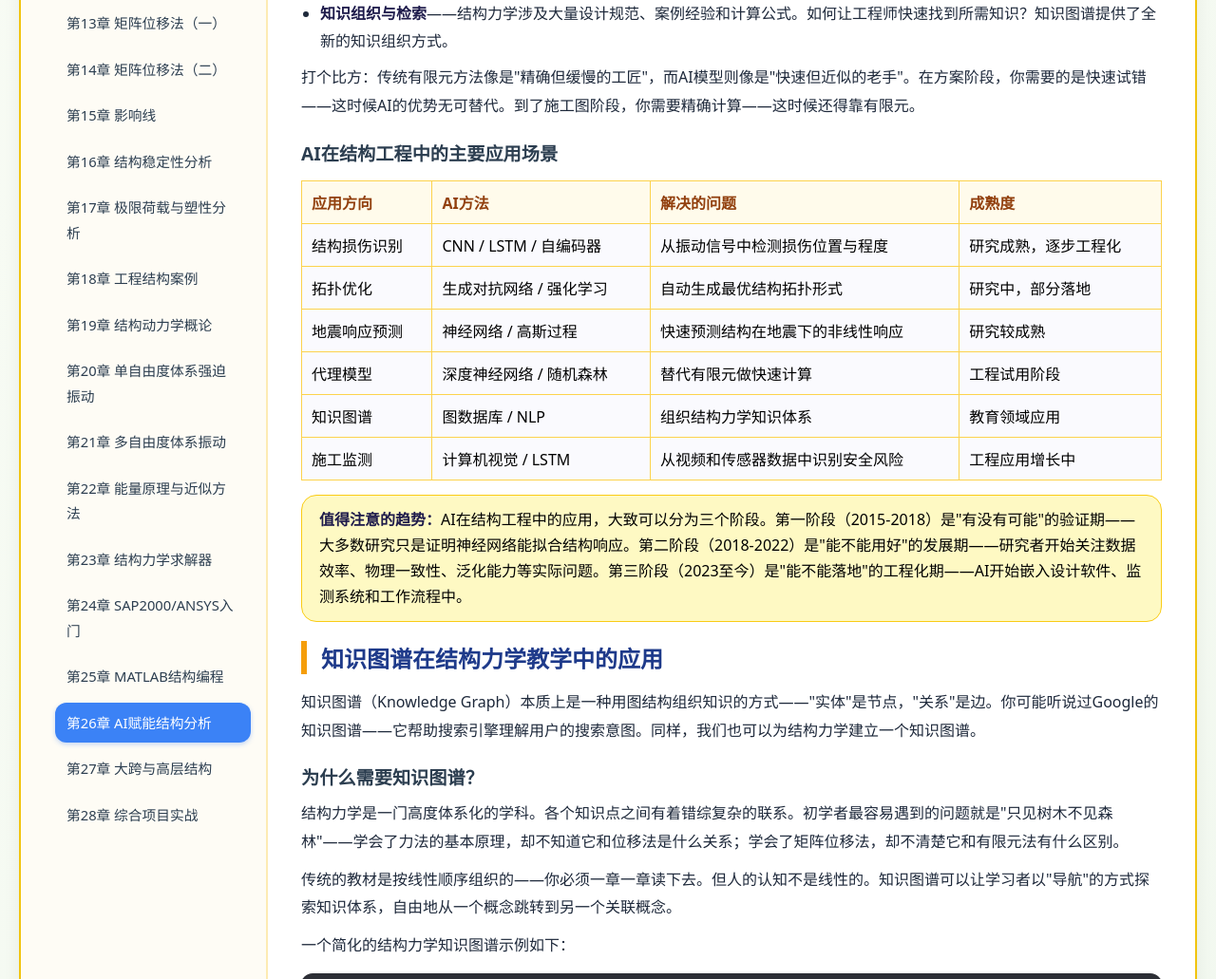
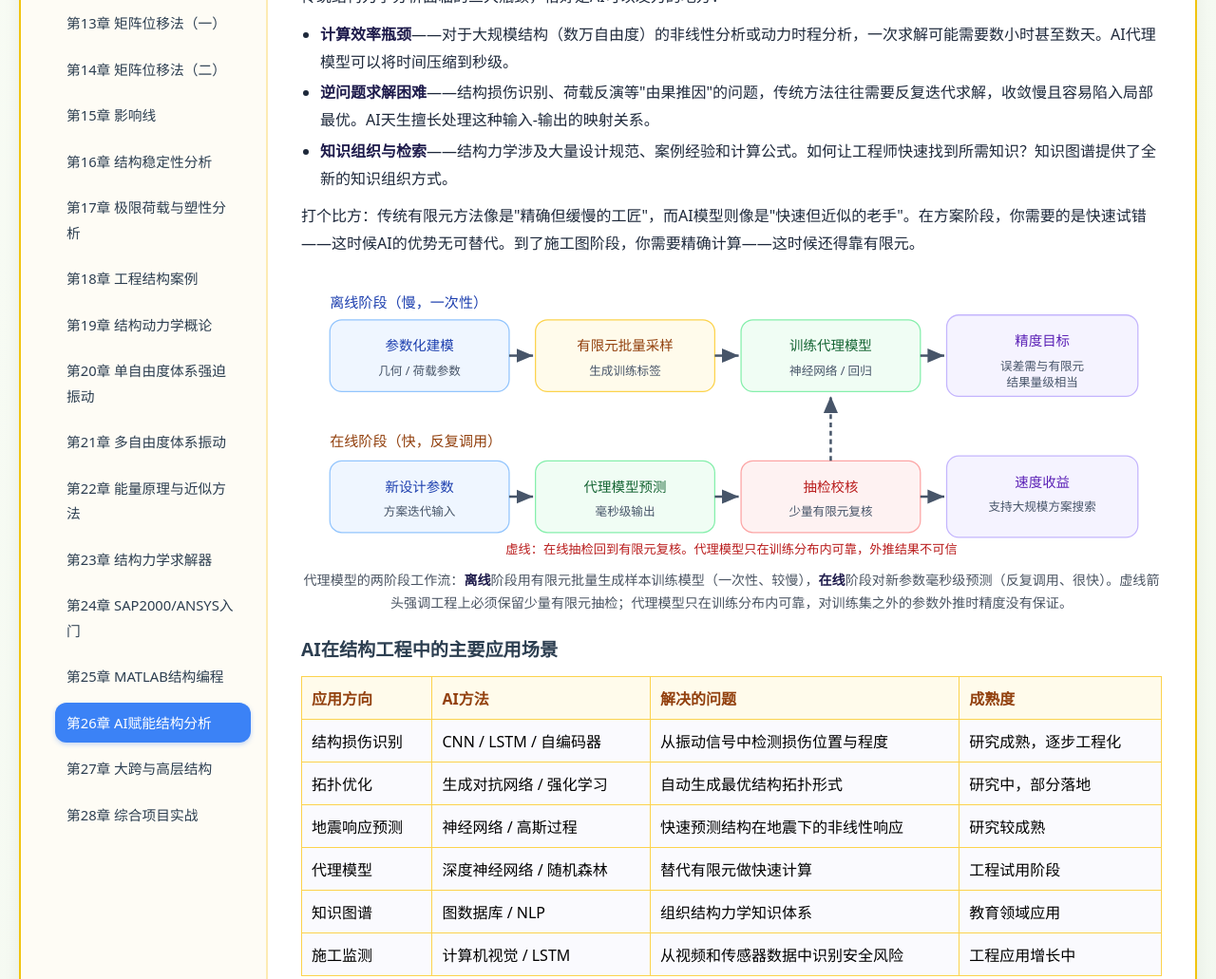
Before and after one commit to 1998x-stack/structural-mechanics-tutorial, a plain HTML site: page 26.html in a window 1280 px wide. Shown: the part 729-1760 px from the top of the page at 95% size. Drawn offline with Linux system fonts and the light colour scheme.

Commit message:
feat(structural-mechanics-tutorial): 第26章补齐 h1/main/nav 语义结构与代理模型两阶段流程图

```diff
--- a/26.html
+++ b/26.html
@@ -5,11 +5,16 @@
     <meta name="viewport" content="width=device-width, initial-scale=1.0, maximum-scale=1.5, user-scalable=yes">
     <title>第26章 AI赋能结构分析</title>
     <link rel="stylesheet" href="theme.css">
+    <style>
+        pre { overflow-x: auto; max-width: 100%; }
+        table { max-width: 100%; }
+        @media (max-width: 768px) { table { display: block; overflow-x: auto; } }
+    </style>
 </head>
 <body>
 <div class="double-border">
 <div class="container">
-    <div class="sidebar">
+    <nav class="sidebar" aria-label="章节目录">
         <h3>🏗️ 课程目录</h3>
         <ul class="chapter-list">
             <li><a href="01.html">第1章 绪论</a></li>
@@ -41,8 +46,13 @@
             <li><a href="27.html">第27章 大跨与高层结构</a></li>
             <li><a href="28.html">第28章 综合项目实战</a></li>
         </ul>
-    </div>
-    <div class="main-content">
+    </nav>
+    <main id="content" class="main-content">
+
+        <header class="article-header">
+            <h1>第26章 AI赋能结构分析：知识图谱、损伤识别与拓扑优化</h1>
+            <p class="dek">人工智能不是要取代有限元，而是补上它在效率、逆问题与知识组织上的短板。本章讲清代理模型（surrogate model）的工作流与适用边界，介绍知识图谱如何组织结构力学知识、机器学习如何做损伤识别与拓扑优化，并强调数据、泛化与可解释性带来的局限。文中涉及的外部研究结论均按原文叙述转述。</p>
+        </header>
 
         <h2>开篇：当结构力学遇见人工智能</h2>
 
@@ -67,6 +77,60 @@
         </ul>
 
         <p>打个比方：传统有限元方法像是"精确但缓慢的工匠"，而AI模型则像是"快速但近似的老手"。在方案阶段，你需要的是快速试错——这时候AI的优势无可替代。到了施工图阶段，你需要精确计算——这时候还得靠有限元。</p>
+
+        <figure>
+            <svg viewBox="0 0 720 236" role="img" aria-labelledby="fig-ai-title fig-ai-desc" xmlns="http://www.w3.org/2000/svg">
+                <title id="fig-ai-title">代理模型工作流：离线训练与在线预测</title>
+                <desc id="fig-ai-desc">上半部分为离线阶段：参数化建模后批量生成有限元样本，用来训练代理模型；下半部分为在线阶段：给定新参数由代理模型毫秒级预测，并用少量有限元抽检校核。右侧标注精度与速度的取舍。</desc>
+                <defs>
+                    <marker id="ai-ah" markerWidth="9" markerHeight="9" refX="7" refY="3" orient="auto"><path d="M0 0 L7 3 L0 6 Z" fill="#475569"/></marker>
+                </defs>
+                <text x="24" y="24" font-size="12" fill="#1e40af">离线阶段（慢，一次性）</text>
+                <g font-size="11.5" text-anchor="middle">
+                    <rect x="24" y="34" width="150" height="60" rx="10" fill="#eff6ff" stroke="#93c5fd"/>
+                    <text x="99" y="60" fill="#1e40af">参数化建模</text>
+                    <text x="99" y="80" font-size="10" fill="#475569">几何 / 荷载参数</text>
+                    <rect x="196" y="34" width="150" height="60" rx="10" fill="#fffbeb" stroke="#fcd34d"/>
+                    <text x="271" y="60" fill="#92400e">有限元批量采样</text>
+                    <text x="271" y="80" font-size="10" fill="#475569">生成训练标签</text>
+                    <rect x="368" y="34" width="150" height="60" rx="10" fill="#f0fdf4" stroke="#86efac"/>
+                    <text x="443" y="60" fill="#166534">训练代理模型</text>
+                    <text x="443" y="80" font-size="10" fill="#475569">神经网络 / 回归</text>
+                    <rect x="540" y="30" width="160" height="68" rx="10" fill="#f5f3ff" stroke="#c4b5fd"/>
+                    <text x="620" y="56" fill="#5b21b6">精度目标</text>
+                    <text x="620" y="76" font-size="10" fill="#475569">误差需与有限元</text>
+                    <text x="620" y="90" font-size="10" fill="#475569">结果量级相当</text>
+                </g>
+                <g stroke="#475569" stroke-width="2" marker-end="url(#ai-ah)">
+                    <line x1="174" y1="64" x2="194" y2="64"/>
+                    <line x1="346" y1="64" x2="366" y2="64"/>
+                    <line x1="518" y1="64" x2="538" y2="64"/>
+                </g>
+                <text x="24" y="140" font-size="12" fill="#92400e">在线阶段（快，反复调用）</text>
+                <g font-size="11.5" text-anchor="middle">
+                    <rect x="24" y="152" width="150" height="60" rx="10" fill="#eff6ff" stroke="#93c5fd"/>
+                    <text x="99" y="178" fill="#1e40af">新设计参数</text>
+                    <text x="99" y="198" font-size="10" fill="#475569">方案迭代输入</text>
+                    <rect x="196" y="152" width="150" height="60" rx="10" fill="#f0fdf4" stroke="#86efac"/>
+                    <text x="271" y="178" fill="#166534">代理模型预测</text>
+                    <text x="271" y="198" font-size="10" fill="#475569">毫秒级输出</text>
+                    <rect x="368" y="152" width="150" height="60" rx="10" fill="#fef2f2" stroke="#fca5a5"/>
+                    <text x="443" y="178" fill="#b91c1c">抽检校核</text>
+                    <text x="443" y="198" font-size="10" fill="#475569">少量有限元复核</text>
+                    <rect x="540" y="148" width="160" height="68" rx="10" fill="#f5f3ff" stroke="#c4b5fd"/>
+                    <text x="620" y="174" fill="#5b21b6">速度收益</text>
+                    <text x="620" y="194" font-size="10" fill="#475569">支持大规模方案搜索</text>
+                </g>
+                <g stroke="#475569" stroke-width="2" marker-end="url(#ai-ah)">
+                    <line x1="174" y1="182" x2="194" y2="182"/>
+                    <line x1="346" y1="182" x2="366" y2="182"/>
+                    <line x1="518" y1="182" x2="538" y2="182"/>
+                    <line x1="443" y1="152" x2="443" y2="98" stroke-dasharray="4 3"/>
+                </g>
+                <text x="360" y="230" text-anchor="middle" font-size="10.5" fill="#b91c1c">虚线：在线抽检回到有限元复核。代理模型只在训练分布内可靠，外推结果不可信</text>
+            </svg>
+            <figcaption>代理模型的两阶段工作流：<strong>离线</strong>阶段用有限元批量生成样本训练模型（一次性、较慢），<strong>在线</strong>阶段对新参数毫秒级预测（反复调用、很快）。虚线箭头强调工程上必须保留少量有限元抽检；代理模型只在训练分布内可靠，对训练集之外的参数外推时精度没有保证。</figcaption>
+        </figure>
 
         <h3>AI在结构工程中的主要应用场景</h3>
 
@@ -312,7 +376,7 @@
             <a href="index.html">📖 返回目录</a>
             <a href="27.html">下一章 →</a>
         </div>
-    </div>
+    </main>
 </div>
 </div>
 </body>
```
